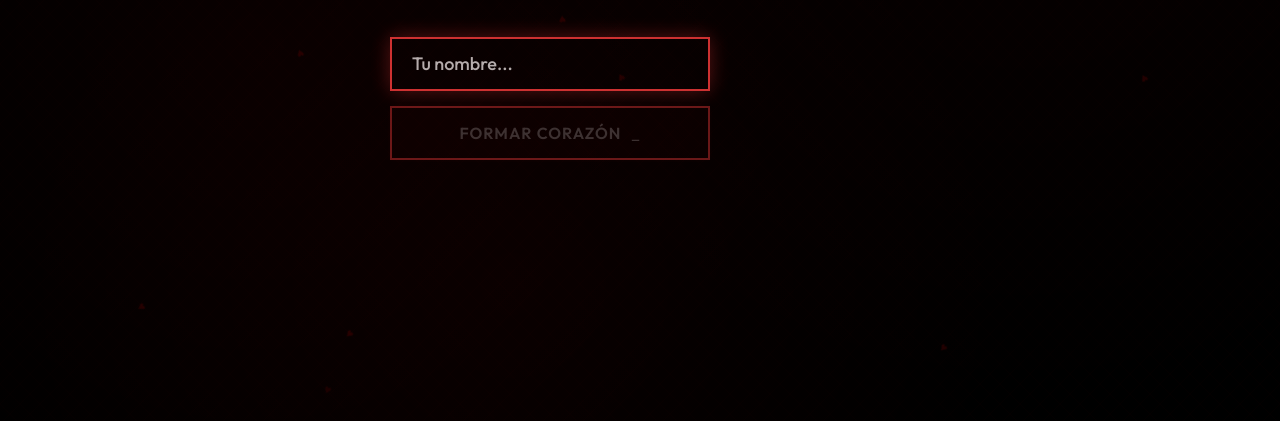
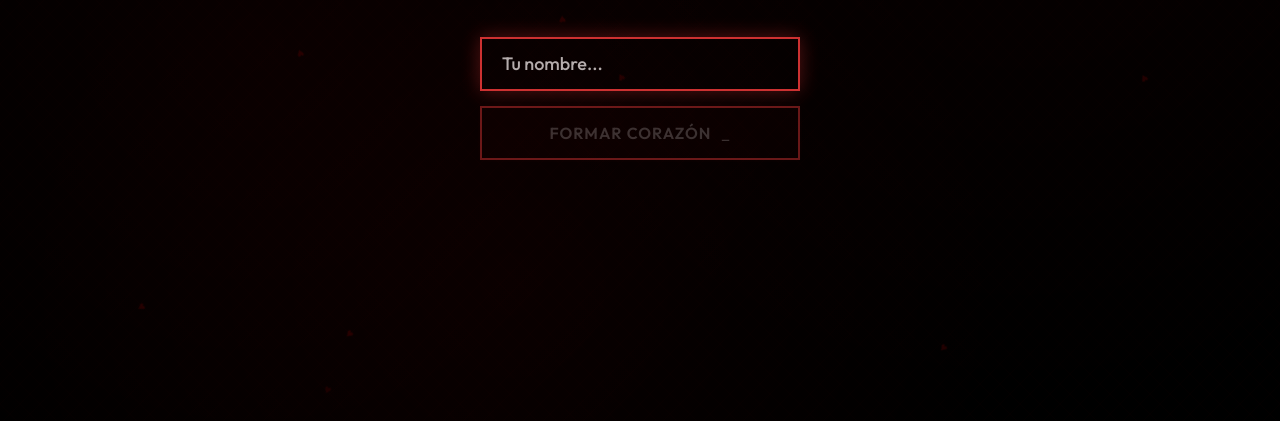
Before and after one commit to Sandreke/name-to-heart, a website: page index.html in a window 1280 px wide. Shown: the part 356-777 px from the top of the page. Drawn offline with Linux system fonts and the light colour scheme; a web font is replaced by a local one.

Commit message:
Center input and button horizontally

```diff
--- a/style.css
+++ b/style.css
@@ -163,6 +163,7 @@ body {
     gap: 15px;
     max-width: 320px; /* Reduced from default to 80% of typical width */
     width: 100%;
+    margin: 0 auto; /* Center the container */
 }
 
 .input-label {
```
